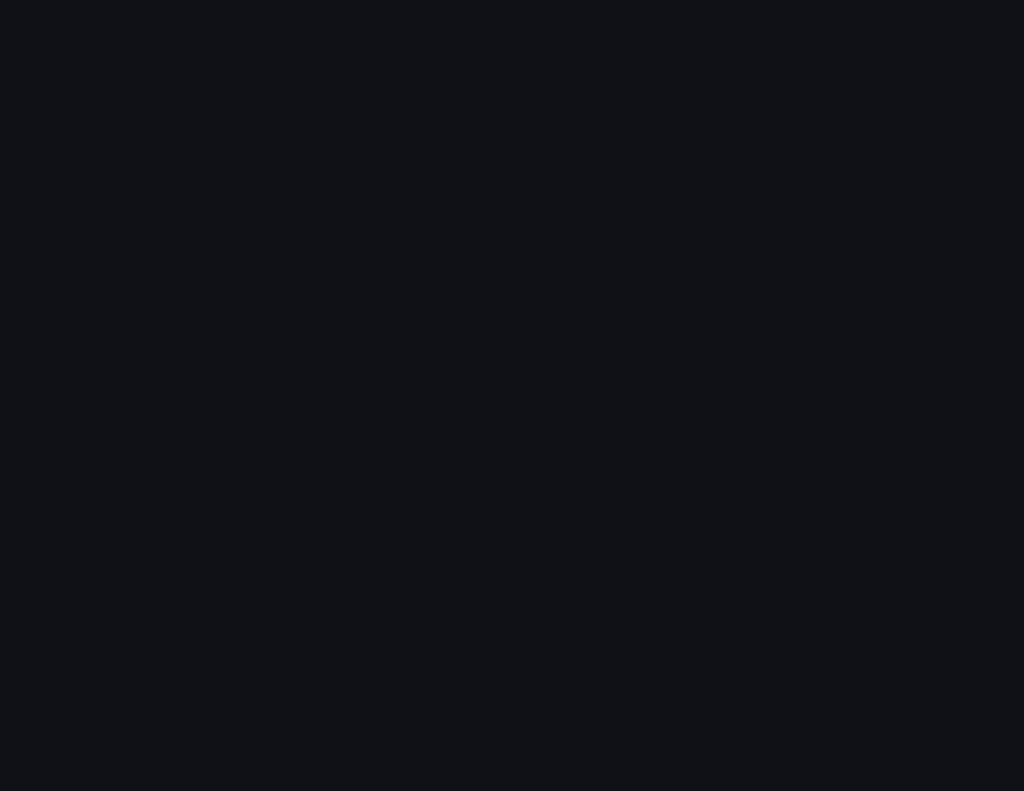
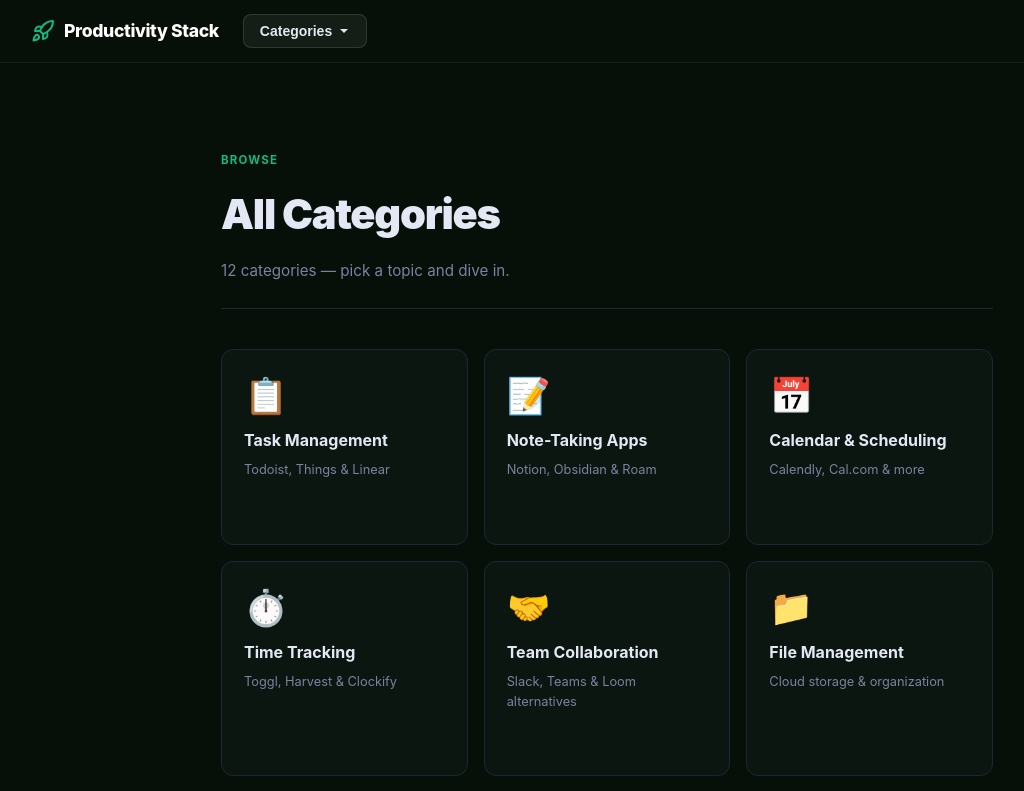
Before and after one commit to conceptsellerbills-cmyk/productivity-stack, a Next.js app: page /categories in a window 1280 px wide. Before the commit this address had no page. Shown: the top 791 px of the page, without its empty margins (33-1057 px from the left). Built offline with nearby package versions, Linux system fonts and the light colour scheme.

Commit message:
feat: add all categories browse page

```diff
--- /dev/null
+++ b/app/categories/page.tsx
@@ -0,0 +1,51 @@
+import type { Metadata } from "next";
+
+export const metadata: Metadata = {
+  title: "All Categories — Productivity Stack",
+  description: "Browse all categories on Productivity Stack. Find expert guides and reviews organized by topic.",
+};
+
+const CATEGORIES: { icon: string; label: string; desc: string; href: string }[] = [{"icon":"📋","label":"Task Management","desc":"Todoist, Things & Linear","href":"/category/task-management"},{"icon":"📝","label":"Note-Taking Apps","desc":"Notion, Obsidian & Roam","href":"/category/note-taking"},{"icon":"📅","label":"Calendar & Scheduling","desc":"Calendly, Cal.com & more","href":"/category/calendar"},{"icon":"⏱️","label":"Time Tracking","desc":"Toggl, Harvest & Clockify","href":"/category/time-tracking"},{"icon":"🤝","label":"Team Collaboration","desc":"Slack, Teams & Loom alternatives","href":"/category/collaboration"},{"icon":"📁","label":"File Management","desc":"Cloud storage & organization","href":"/category/file-management"},{"icon":"🤖","label":"AI Productivity Tools","desc":"AI assistants & copilots","href":"/category/ai-productivity"},{"icon":"✉️","label":"Email Management","desc":"Inbox zero & email clients","href":"/category/email-management"},{"icon":"🎯","label":"Goal Setting & OKRs","desc":"Frameworks, apps & templates","href":"/category/goal-setting"},{"icon":"🧘","label":"Focus & Deep Work","desc":"Pomodoro, blockers & focus apps","href":"/category/focus"},{"icon":"📊","label":"Project Management","desc":"Jira, Asana & Monday.com","href":"/category/project-management"},{"icon":"🔄","label":"Automation Tools","desc":"Zapier, Make & workflow bots","href":"/category/automation"}];
+
+export default function CategoriesPage() {
+  return (
+    <>
+      <style>{`
+        *,*::before,*::after{box-sizing:border-box;margin:0;padding:0}
+        body{background:#060f08;color:#e4e8f4;font-family:-apple-system,BlinkMacSystemFont,"Segoe UI",sans-serif;line-height:1.7}
+        a{text-decoration:none;color:inherit}
+        .cats-wrap{max-width:1100px;margin:0 auto;padding:48px 24px 80px}
+        .cats-header{margin-bottom:40px;padding-bottom:24px;border-bottom:1px solid #1e2535}
+        .cats-eyebrow{font-size:0.72rem;font-weight:700;letter-spacing:0.1em;text-transform:uppercase;color:#10b981;margin-bottom:8px}
+        .cats-title{font-size:clamp(1.8rem,3.5vw,2.6rem);font-weight:900;letter-spacing:-0.03em;color:#e4e8f4}
+        .cats-subtitle{font-size:0.95rem;color:#7a82a0;margin-top:10px;line-height:1.6}
+        .cats-grid{display:grid;grid-template-columns:repeat(auto-fill,minmax(200px,1fr));gap:16px}
+        .cat-card{background:#0c1610;border:1px solid #1e2535;border-radius:12px;padding:28px 22px;display:block;transition:border-color 0.15s,transform 0.15s,box-shadow 0.15s}
+        .cat-card:hover{border-color:#10b981;transform:translateY(-3px);box-shadow:0 10px 32px rgba(0,0,0,0.35)}
+        .cat-icon{font-size:2.2rem;margin-bottom:14px;display:block;line-height:1}
+        .cat-label{font-weight:700;font-size:1rem;margin-bottom:6px;color:#e4e8f4}
+        .cat-desc{font-size:0.8rem;color:#7a82a0;line-height:1.55}
+        .cat-arrow{display:block;margin-top:14px;font-size:0.8rem;font-weight:600;color:#10b981;opacity:0;transition:opacity 0.15s}
+        .cat-card:hover .cat-arrow{opacity:1}
+        @media(max-width:500px){.cats-grid{grid-template-columns:repeat(2,1fr)}}
+      `}</style>
+      <div className="cats-wrap">
+        <div className="cats-header">
+          <div className="cats-eyebrow">Browse</div>
+          <h1 className="cats-title">All Categories</h1>
+          <p className="cats-subtitle">{CATEGORIES.length} categories — pick a topic and dive in.</p>
+        </div>
+        <div className="cats-grid">
+          {CATEGORIES.map((c) => (
+            <a href={c.href} className="cat-card" key={c.href}>
+              <span className="cat-icon">{c.icon}</span>
+              <div className="cat-label">{c.label}</div>
+              <div className="cat-desc">{c.desc}</div>
+              <span className="cat-arrow">Explore →</span>
+            </a>
+          ))}
+        </div>
+      </div>
+    </>
+  );
+}
```
